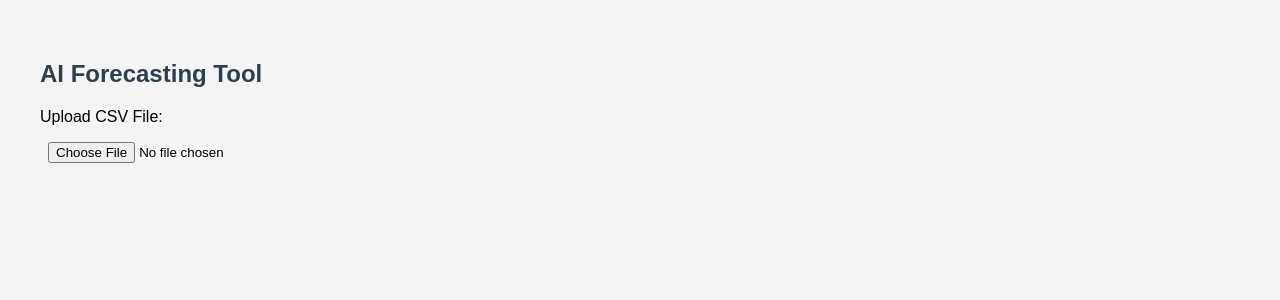
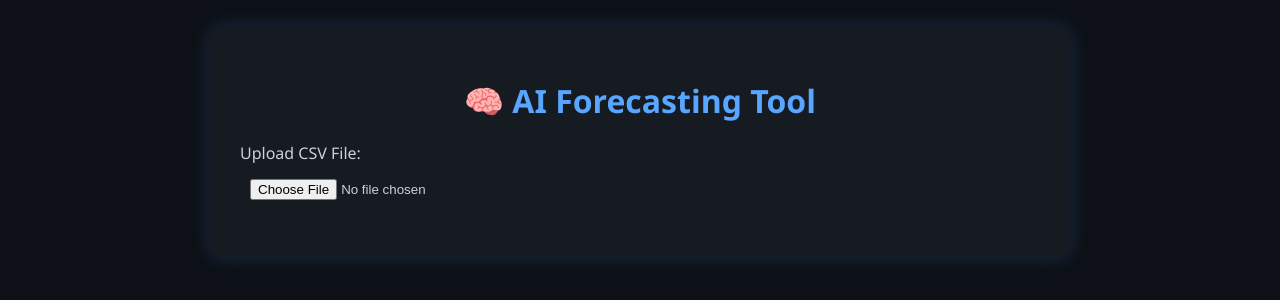
Before and after one commit to Abhishekk-sj/forecasting-backend, a Flask app: page / in a window 1280 px wide. Shown: the top 300 px of the page. Run offline with Flask 2, Linux system fonts and the light colour scheme.

Commit message:
Update index.html

```diff
--- a/templates/index.html
+++ b/templates/index.html
@@ -3,124 +3,142 @@
 <head>
     <meta charset="UTF-8">
     <title>AI Forecasting Tool</title>
+    <script src="https://cdn.jsdelivr.net/npm/chart.js"></script>
     <script src="https://code.jquery.com/jquery-3.6.0.min.js"></script>
-    <script src="https://cdn.jsdelivr.net/npm/chart.js"></script>
     <style>
         body {
-            font-family: Arial, sans-serif;
-            padding: 2rem;
-            background-color: #f4f4f4;
+            font-family: 'Segoe UI', sans-serif;
+            background: #0d1117;
+            color: #c9d1d9;
+            padding: 20px;
         }
-        h2 {
-            color: #2c3e50;
+        .container {
+            max-width: 800px;
+            margin: auto;
+            background: #161b22;
+            padding: 30px;
+            border-radius: 12px;
+            box-shadow: 0 0 20px #58a6ff33;
+        }
+        h1 {
+            text-align: center;
+            margin-bottom: 20px;
+            color: #58a6ff;
         }
         label {
+            margin-top: 15px;
             display: block;
-            margin-top: 1rem;
         }
-        select, input[type="file"], button {
-            margin-top: 0.5rem;
-            padding: 0.5rem;
-            width: 300px;
+        input, select, button {
+            width: 100%;
+            padding: 10px;
+            margin-top: 5px;
+            border-radius: 8px;
+            border: none;
         }
-        #chartContainer {
-            margin-top: 2rem;
-            background: white;
-            padding: 1rem;
-            border-radius: 8px;
-            box-shadow: 0 0 10px rgba(0,0,0,0.1);
+        button {
+            background: #238636;
+            color: white;
+            font-weight: bold;
+            cursor: pointer;
+            margin-top: 20px;
+        }
+        button:hover {
+            background: #2ea043;
+        }
+        #forecast-chart {
+            margin-top: 40px;
+        }
+        .hidden {
+            display: none;
+        }
+        .error {
+            color: #ff6b6b;
+            margin-top: 10px;
+        }
+        .loader {
+            color: #58a6ff;
+            text-align: center;
         }
     </style>
 </head>
 <body>
-    <h2>AI Forecasting Tool</h2>
+<div class="container">
+    <h1>🧠 AI Forecasting Tool</h1>
+    <form id="forecast-form">
+        <label for="file">Upload CSV File:</label>
+        <input type="file" id="file" name="file" required accept=".csv">
 
-    <form id="forecast-form" enctype="multipart/form-data">
-        <label for="file">Upload CSV File:</label>
-        <input type="file" name="file" id="file" accept=".csv" required>
+        <div id="column-selects" class="hidden">
+            <label for="date_col">Select Date Column:</label>
+            <select id="date_col" name="date_col" required></select>
 
-        <div id="column-selects" style="display:none;">
-            <label for="date_column">Select Date Column:</label>
-            <select name="date_column" id="date_column" required></select>
-
-            <label for="value_column">Select Value Column:</label>
-            <select name="value_column" id="value_column" required></select>
+            <label for="value_col">Select Value Column:</label>
+            <select id="value_col" name="value_col" required></select>
 
             <label for="method">Select Forecast Method:</label>
-            <select name="method" id="method" required>
-                <option value="sma">Simple Moving Average (SMA)</option>
-                <option value="wma">Weighted Moving Average (WMA)</option>
+            <select id="method" name="method">
+                <option value="sma">Simple Moving Average</option>
+                <option value="wma">Weighted Moving Average</option>
             </select>
 
-            <label for="freq">Select Forecast Frequency:</label>
-            <select id="freq" name="freq" required>
-                <option value="daily">Daily</option>
-                <option value="weekly">Weekly</option>
-                <option value="monthly">Monthly</option>
-                <option value="quarterly">Quarterly</option>
-                <option value="yearly">Yearly</option>
-            </select>
+            <label for="period">Forecast Period (e.g., 3):</label>
+            <input type="number" id="period" name="period" min="1" value="3">
 
-            <label for="period">Forecast Period:</label>
-            <select id="period" name="period" required>
-                <option value="1">1</option>
-                <option value="2">2</option>
-                <option value="3">3</option>
-                <option value="4">4</option>
-                <option value="5">5</option>
-                <option value="6">6</option>
-                <option value="7">7</option>
-                <option value="8">8</option>
-                <option value="9">9</option>
-                <option value="10">10</option>
-            </select>
-
-            <br><br>
             <button type="submit">Generate Forecast</button>
         </div>
+
+        <p id="status" class="loader hidden">Fetching data...</p>
+        <p class="error" id="error-msg"></p>
     </form>
 
-    <div id="chartContainer" style="display:none;">
-        <canvas id="forecastChart"></canvas>
+    <canvas id="forecast-chart" class="hidden"></canvas>
 </div>
 
 <script>
-        $('#file').on('change', function (e) {
-            const file = e.target.files[0];
+    let csvHeaders = [];
+
+    document.getElementById('file').addEventListener('change', function () {
+        const file = this.files[0];
         if (!file) return;
 
-            const formData = new FormData();
-            formData.append('file', file);
+        const reader = new FileReader();
+        reader.onload = function (e) {
+            const text = e.target.result;
+            const rows = text.trim().split('\n');
+            csvHeaders = rows[0].split(',');
 
-            $.ajax({
-                url: '/get_columns',
-                method: 'POST',
-                data: formData,
-                processData: false,
-                contentType: false,
-                success: function (response) {
-                    $('#date_column, #value_column').empty();
-                    response.columns.forEach(col => {
-                        $('#date_column, #value_column').append(`<option value="${col}">${col}</option>`);
+            const dateSelect = document.getElementById('date_col');
+            const valueSelect = document.getElementById('value_col');
+            dateSelect.innerHTML = '';
+            valueSelect.innerHTML = '';
+            csvHeaders.forEach(col => {
+                dateSelect.innerHTML += `<option value="${col}">${col}</option>`;
+                valueSelect.innerHTML += `<option value="${col}">${col}</option>`;
             });
-                    $('#column-selects').show();
-                },
-                error: function () {
-                    alert("Failed to read file.");
-                }
-            });
+
+            document.getElementById('column-selects').classList.remove('hidden');
+            document.getElementById('error-msg').textContent = '';
+        };
+        reader.readAsText(file);
     });
 
     $('#forecast-form').on('submit', function (e) {
         e.preventDefault();
 
+        const file = $('#file')[0].files[0];
+        if (!file) return;
+
         const formData = new FormData();
-            formData.append('file', $('#file')[0].files[0]);
-            formData.append('date_column', $('#date_column').val());
-            formData.append('value_column', $('#value_column').val());
+        formData.append('file', file);
+        formData.append('date_col', $('#date_col').val());
+        formData.append('value_col', $('#value_col').val());
         formData.append('method', $('#method').val());
         formData.append('period', $('#period').val());
-            formData.append('freq', $('#freq').val());
+
+        $('#status').removeClass('hidden');
+        $('#error-msg').text('');
+        $('#forecast-chart').addClass('hidden');
 
         $.ajax({
             url: '/forecast',
@@ -128,40 +146,52 @@
             data: formData,
             processData: false,
             contentType: false,
-                success: function (response) {
-                    const labels = response.map(entry => entry.Date);
-                    const values = response.map(entry => entry.Forecast);
+            success: function (res) {
+                $('#status').addClass('hidden');
+                renderChart(res.forecast);
+            },
+            error: function (xhr) {
+                $('#status').addClass('hidden');
+                $('#error-msg').text(xhr.responseJSON?.error || 'Something went wrong!');
+            }
+        });
+    });
 
-                    const ctx = document.getElementById('forecastChart').getContext('2d');
-                    if (window.forecastChart) window.forecastChart.destroy();
-                    window.forecastChart = new Chart(ctx, {
+    let chart;
+    function renderChart(data) {
+        const labels = data.map(row => row.Date);
+        const values = data.map(row => row.Forecast);
+
+        const ctx = document.getElementById('forecast-chart').getContext('2d');
+        if (chart) chart.destroy();
+
+        chart = new Chart(ctx, {
             type: 'line',
             data: {
-                            labels: labels,
+                labels,
                 datasets: [{
-                                label: 'Forecast',
+                    label: 'Forecasted Value',
                     data: values,
-                                borderColor: 'blue',
-                                backgroundColor: 'rgba(0, 0, 255, 0.1)',
+                    borderColor: '#58a6ff',
+                    backgroundColor: 'rgba(88,166,255,0.2)',
+                    tension: 0.3,
                     fill: true,
-                                tension: 0.4
                 }]
             },
             options: {
                 responsive: true,
                 plugins: {
-                                legend: { display: true },
-                                title: { display: true, text: 'Forecast Chart' }
+                    legend: { labels: { color: '#c9d1d9' } },
+                },
+                scales: {
+                    x: { ticks: { color: '#c9d1d9' } },
+                    y: { ticks: { color: '#c9d1d9' } },
                 }
             }
         });
-                    $('#chartContainer').show();
-                },
-                error: function () {
-                    alert("Error generating forecast.");
+
+        $('#forecast-chart').removeClass('hidden');
     }
-            });
-        });
 </script>
 </body>
 </html>
```
Lines whose indentation alone changed are shown as unchanged.
